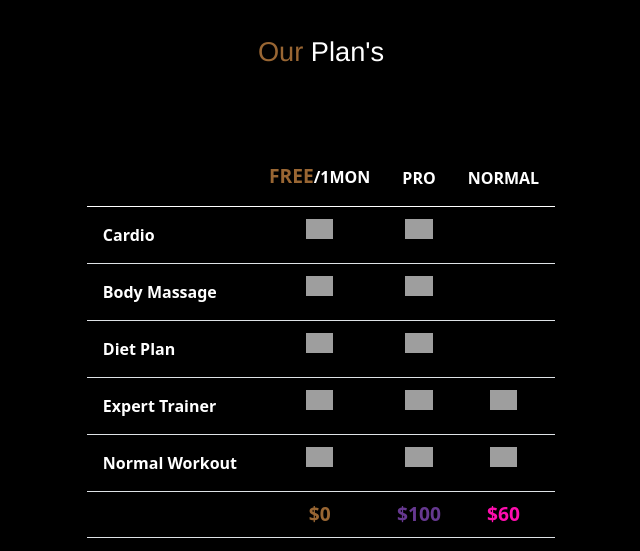
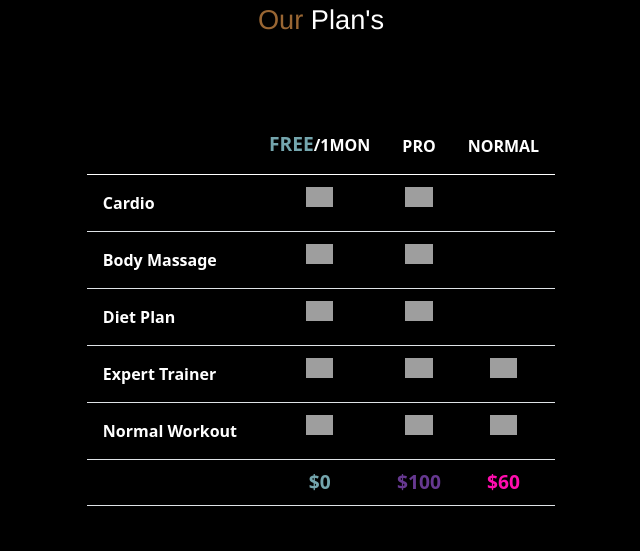
Before and after one commit to nalawade07/fitness, a PHP site: page / in a window 1280 px wide. Shown: the part 2513-3064 px from the top of the page, without its empty margins (319-959 px from the left). Run offline with PHP 8.4, Linux system fonts and the light colour scheme; grey boxes are pictures that could not be loaded.

Commit message:
Add files via upload

```diff
--- a/index.html
+++ b/index.html
@@ -70,7 +70,9 @@
             </div>
 
         </div>
+      </div>
 
+<div class="container2">
         <div class="facility">
 
             <h2><span>Our</span> Machine's</h2>
--- a/style.css
+++ b/style.css
@@ -3,6 +3,14 @@
     padding:0;
     box-sizing:border-box;
 }
+
+:root{
+    --brown:rgb(116, 165, 173);
+    --back:rgba(49, 67, 75, 0.897);
+    --black_bg:black;
+    /* --brown:#c5872bf8; */
+}
+
 .logo img{
     width:165px;
     height:160px;
@@ -94,17 +102,18 @@ background-size:cover;
 
 
 .faci-container{
-    background-color:rgb(0, 0, 0);
-    height:auto;
+    background-color:var(--back);
+    height:100%;
     width:100%;
-    margin-top:-3rem;
+    margin:-3rem 0;
+    padding-bottom:1rem;
     text-align:center;
 }
 
 .facility{
     text-align:center;
     position: relative;
-    top:3rem;
+    top:1rem;
     padding:1.5rem;
 }
 .facility h2 span{
@@ -161,6 +170,14 @@ color:rgb(24, 29, 29);
     font-size:1.3rem;
     letter-spacing:2px;
     color:white;
+}
+
+.container2{
+    background-color:var(--black_bg);
+    height:auto;
+    width:100%;
+    margin-top:-3rem;
+    text-align:center;
 }
 
 
@@ -258,10 +278,10 @@ position: relative;
     width:1.7rem;
 }
 .table .gold{
-    color:#996633;
+    color:var(--brown);
 }
 .table span{
-    color:#996633;
+    color:var(--brown);
     font-size:1.2rem;
     font-weight:600;
 }
```
Also changed, not shown: other parts of style.css (+55 -36 lines).
